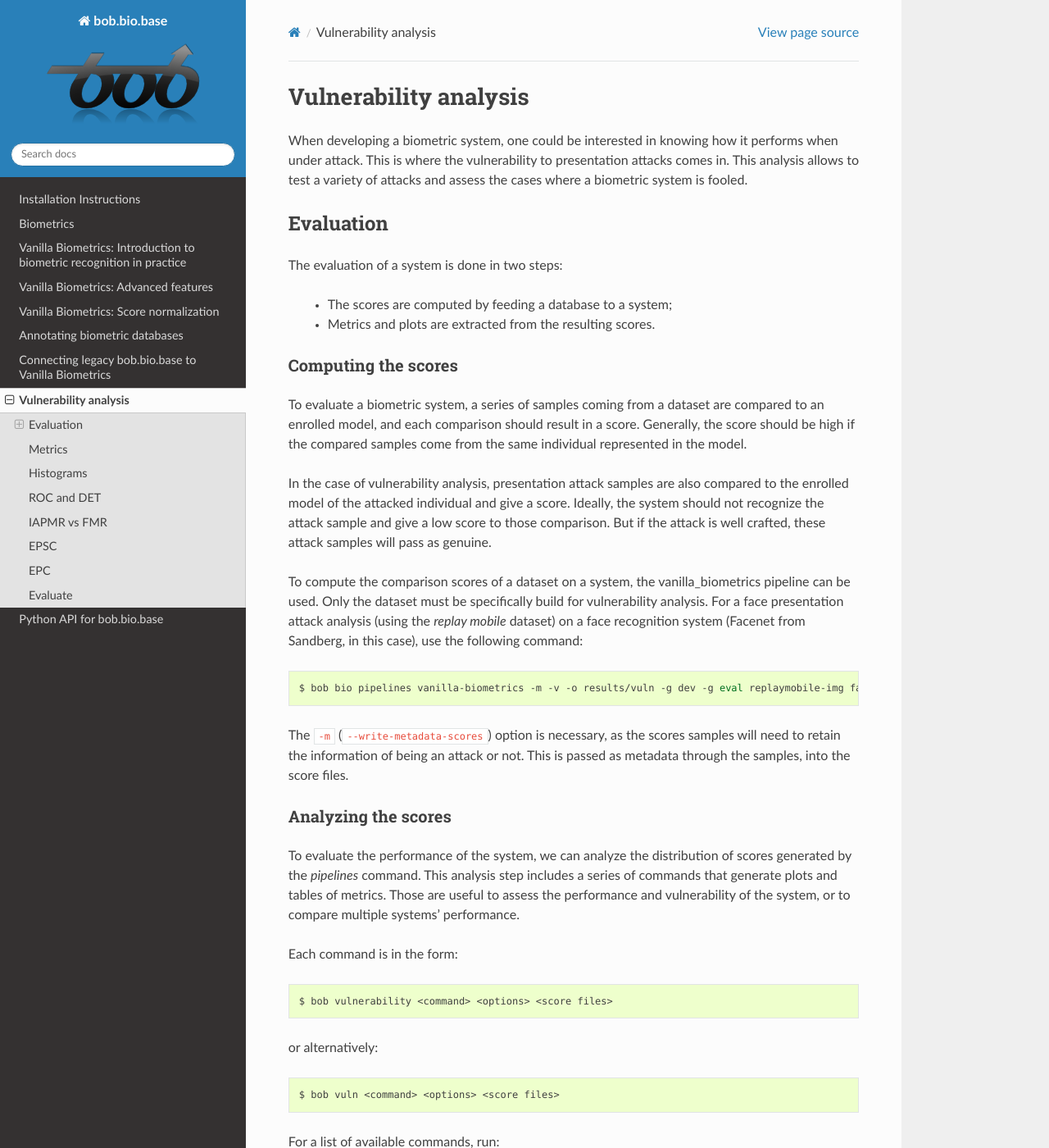
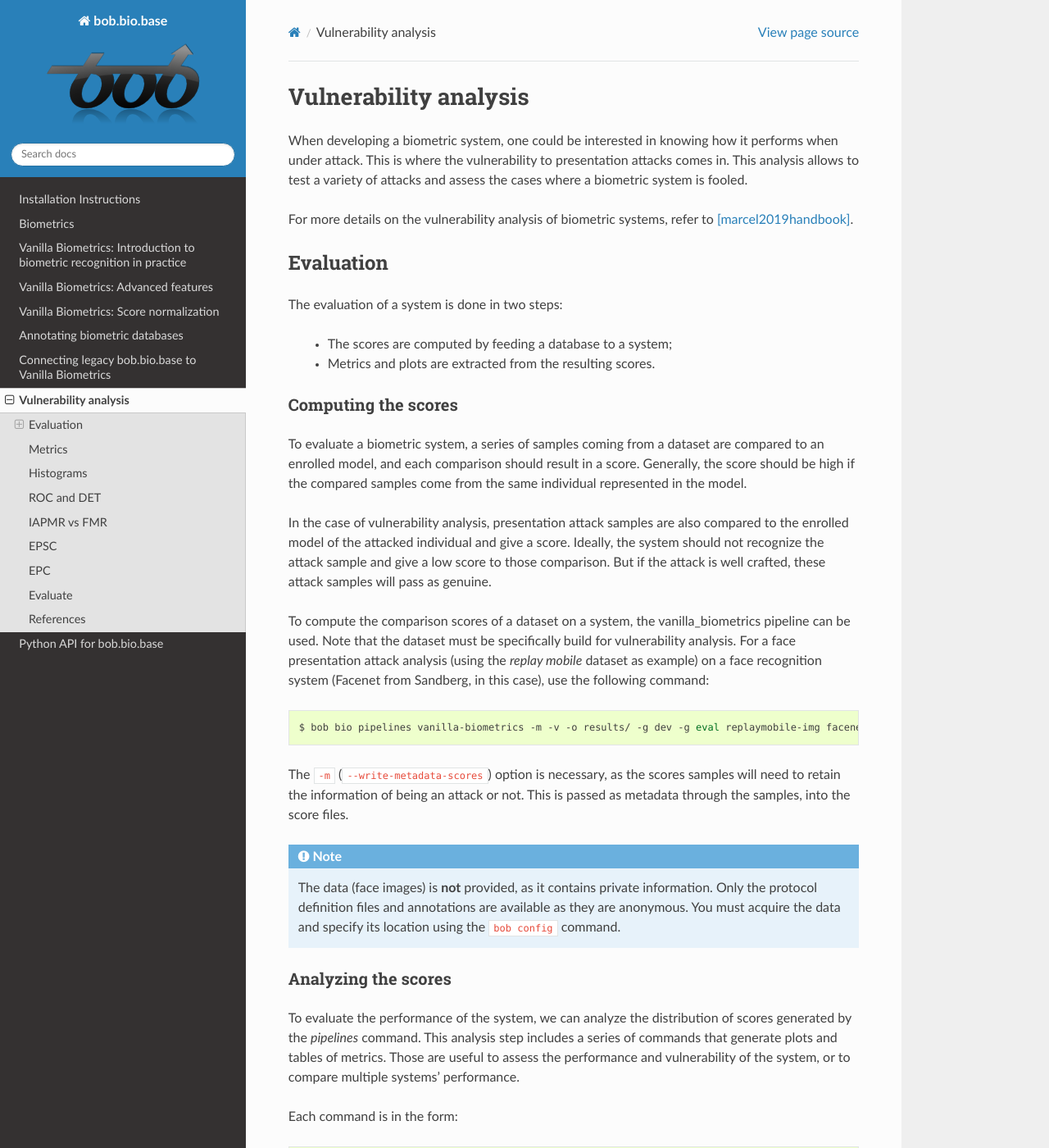
Before and after one commit to bioidiap/bob.bio.base, a Sphinx documentation site: the page built from doc/vulnerability_analysis.rst, in a window 1280 px wide and 1400 px high. Shown: the whole window at 82% size. Built offline with Sphinx 7.4.7 and the Read the Docs theme 2.0.0, drawn with Linux system fonts in a browser that asks for light colours; the version number could not be read and is left out; some of the changed text lies outside the part shown.

Commit message:
[doc] Adding references for vulnerability

```diff
--- a/doc/vulnerability_analysis.rst
+++ b/doc/vulnerability_analysis.rst
@@ -12,6 +12,8 @@ performs when under attack. This is where the vulnerability to presentation
 attacks comes in. This analysis allows to test a variety of attacks and assess
 the cases where a biometric system is fooled.
 
+For more details on the vulnerability analysis of biometric systems, refer to
+[marcel2019handbook]_.
 
 Evaluation
 ----------
@@ -37,19 +39,25 @@ to those comparison. But if the attack is well crafted, these attack samples
 will pass as genuine.
 
 To compute the comparison scores of a dataset on a system, the
-vanilla_biometrics pipeline can be used. Only the dataset must be specifically
+vanilla_biometrics pipeline can be used. Note that the dataset must be specifically
 build for vulnerability analysis.
-For a face presentation attack analysis (using the `replay mobile` dataset) on a
-face recognition system (Facenet from Sandberg, in this case), use the following
+For a face presentation attack analysis (using the `replay mobile` dataset as example)
+on a face recognition system (Facenet from Sandberg, in this case), use the following
 command:
 
 .. code-block:: sh
 
-  $ bob bio pipelines vanilla-biometrics -m -v -o results/vuln -g dev -g eval replaymobile-img facenet-sanderberg
+  $ bob bio pipelines vanilla-biometrics -m -v -o results/ -g dev -g eval replaymobile-img facenet-sanderberg
 
 The ``-m`` (``--write-metadata-scores``) option is necessary, as the scores
 samples will need to retain the information of being an attack or not. This is
 passed as metadata through the samples, into the score files.
+
+.. note::
+
+  The data (face images) is **not** provided, as it contains private information. Only
+  the protocol definition files and annotations are available as they are anonymous.
+  You must acquire the data and specify its location using the ``bob config`` command.
 
 
 Analyzing the scores
@@ -258,3 +266,9 @@ Example:
 .. code-block:: sh
 
   $ bob vuln evaluate results/scores-{dev,eval}.csv -o results/report.pdf
+
+
+References
+----------
+
+.. [marcel2019handbook]       * Marcel, S., Nixon, M.S., Fierrez, J., Evans, N. **Handbook of biometric anti-spoofing**, 2019, Springer
```
